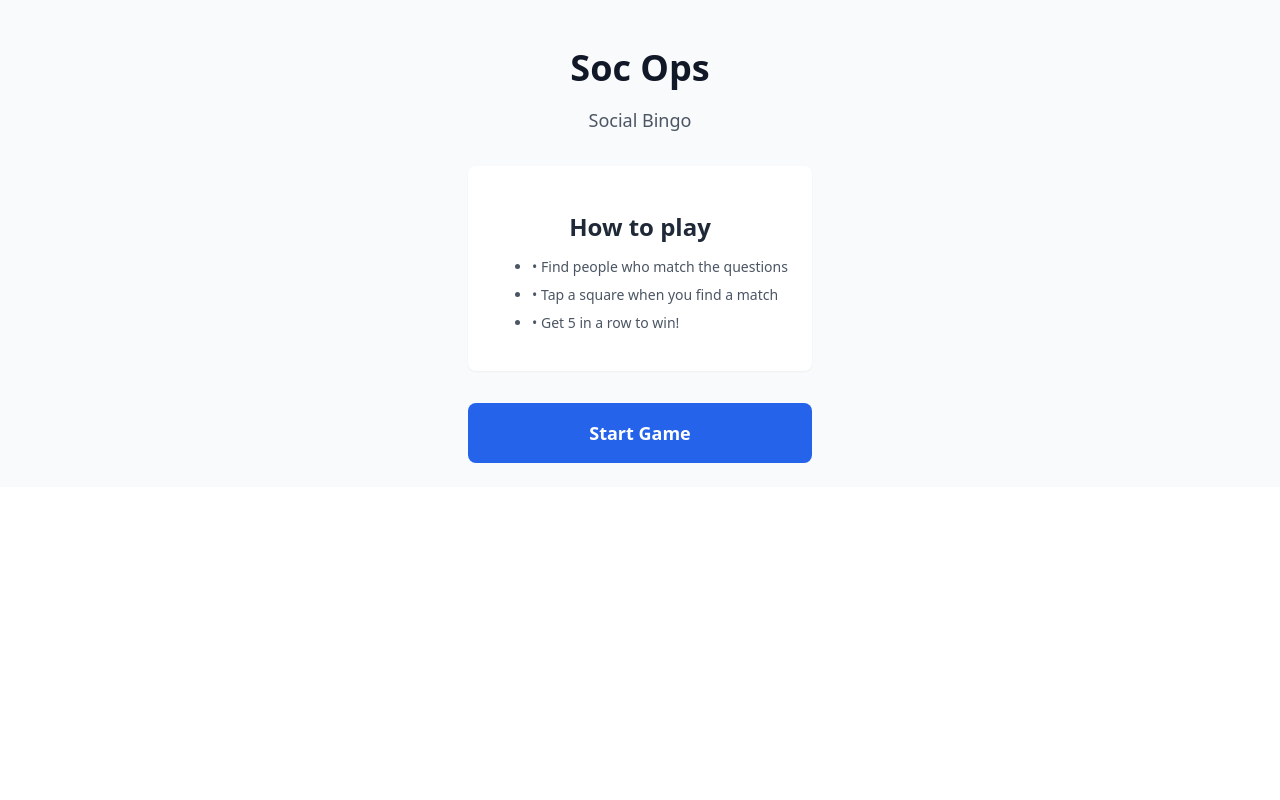
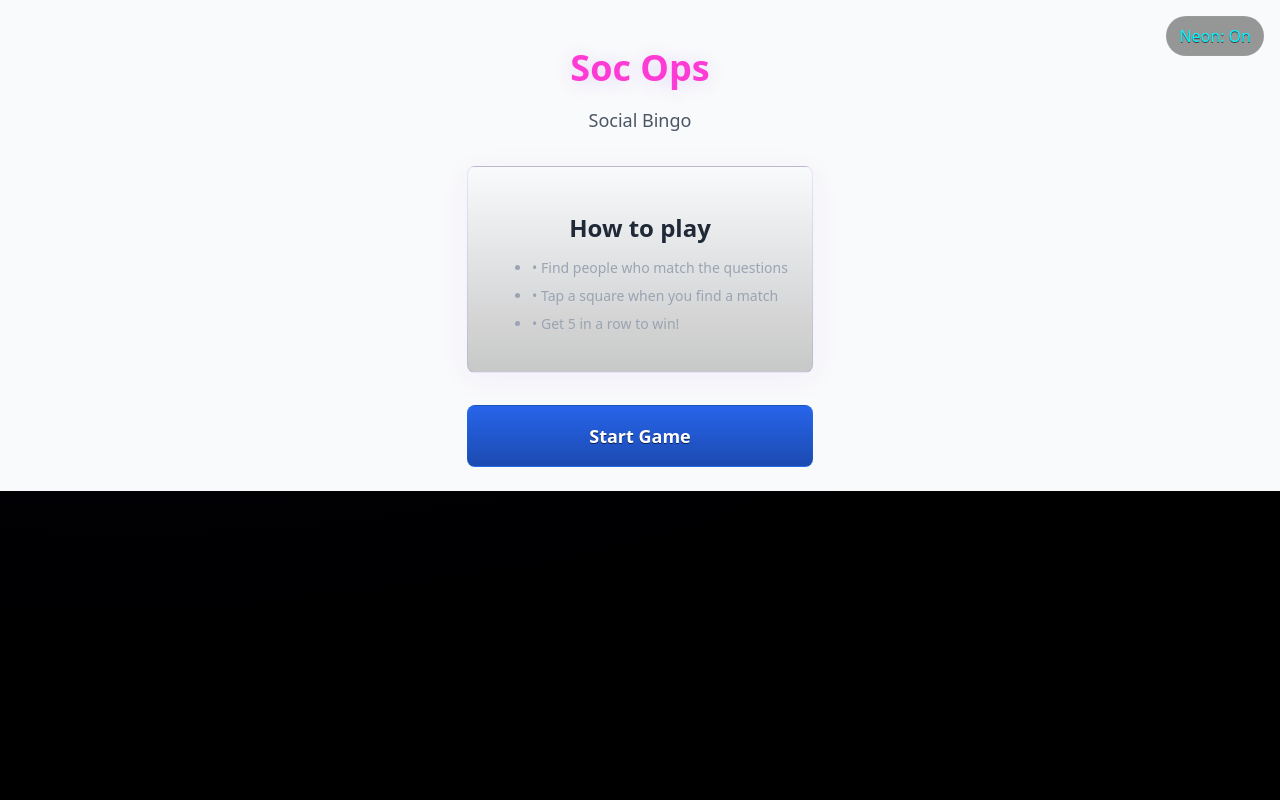
Before and after one commit to KrithiAS10/copilot-workshop, a FastAPI app: page / in a window 1280 px wide. Run offline with FastAPI, Linux system fonts and the light colour scheme.

Commit message:
Add Cyberpunk Neon theme styles and toggle functionality

```diff
--- /dev/null
+++ b/app/static/css/cyberpunk.css
@@ -0,0 +1,75 @@
+:root{
+    --bg-900: #04040a;
+    --bg-800: #0a0612;
+    --panel: rgba(10,10,20,0.6);
+    --neon-cyan: #00f6ff;
+    --neon-pink: #ff3bd6;
+    --neon-purple: #7c3aed;
+    --muted: #9aa4b2;
+}
+
+/* Page background */
+body {
+    background: radial-gradient(1200px 600px at 10% 10%, #08102a 0%, #02020a 30%, #000000 100%), linear-gradient(180deg, rgba(7,6,15,0.6), rgba(0,0,0,0.9));
+    color: var(--neon-cyan);
+    -webkit-font-smoothing: antialiased;
+}
+
+/* Links */
+a { color: var(--neon-pink); text-decoration: none; }
+a:hover { text-decoration: underline; color: var(--neon-cyan); }
+
+/* Cards and panels */
+.rounded, .shadow-sm, .shadow-xl {
+    background: linear-gradient(180deg, rgba(255,255,255,0.02), rgba(0,0,0,0.25));
+    border: 1px solid rgba(124,58,237,0.12);
+    box-shadow: 0 6px 30px rgba(124,58,237,0.06), inset 0 1px 0 rgba(255,255,255,0.02);
+}
+
+.bg-white { background: linear-gradient(180deg, rgba(255,255,255,0.02), rgba(0,0,0,0.2)); color: var(--neon-cyan); }
+.text-gray-700 { color: var(--muted); }
+
+/* Buttons */
+button {
+    background: linear-gradient(180deg, rgba(255,255,255,0.01), rgba(0,0,0,0.25));
+    color: var(--neon-cyan);
+    border: 1px solid rgba(0,246,255,0.06);
+    text-shadow: 0 1px 0 rgba(0,0,0,0.6);
+}
+button:hover { box-shadow: 0 0 18px rgba(0,246,255,0.08); }
+
+/* Bingo squares */
+.grid.grid-cols-5 button {
+    background: linear-gradient(180deg, rgba(255,255,255,0.01), rgba(0,0,0,0.3));
+    border: 1px solid rgba(255,255,255,0.03);
+    color: var(--neon-cyan);
+}
+.grid.grid-cols-5 button.bg-marked {
+    background: linear-gradient(180deg, rgba(0,246,255,0.06), rgba(255,59,214,0.04));
+    border-color: rgba(124,58,237,0.6);
+    color: #0b1020;
+    box-shadow: 0 6px 24px rgba(124,58,237,0.18), 0 0 10px rgba(255,59,214,0.08) inset;
+}
+.grid.grid-cols-5 button.bg-amber-200 {
+    background: linear-gradient(180deg, rgba(124,58,237,0.12), rgba(255,59,214,0.02));
+    border-color: rgba(255,59,214,0.6);
+    color: #0b1020;
+    box-shadow: 0 8px 30px rgba(255,59,214,0.12);
+}
+
+/* Checkmark */
+.text-green-600 { color: var(--neon-pink); text-shadow: 0 0 8px rgba(255,59,214,0.6); }
+
+/* Headings */
+.text-5xl, .text-4xl, h1 { color: var(--neon-pink); text-shadow: 0 2px 18px rgba(124,58,237,0.18); }
+
+/* Small muted text */
+.text-sm, .text-xs { color: var(--muted); }
+
+/* Utility: subtle animated glow */
+@keyframes pulse-neon {
+    0% { box-shadow: 0 0 6px rgba(124,58,237,0.06); }
+    50% { box-shadow: 0 0 22px rgba(124,58,237,0.12); }
+    100% { box-shadow: 0 0 6px rgba(124,58,237,0.06); }
+}
+.neon-pulse { animation: pulse-neon 3s infinite ease-in-out; }
--- a/app/templates/base.html
+++ b/app/templates/base.html
@@ -3,16 +3,50 @@
 <head>
 <meta charset="utf-8">
     <meta name="viewport" content="width=device-width, initial-scale=1.0, maximum-scale=1.0, user-scalable=no">
-    <meta name="theme-color" content="#2563eb">
+    <meta name="theme-color" content="#0a0612">
     <meta name="description" content="Social Bingo - Find people who match the questions!">
     <title>Soc Ops - Social Bingo</title>
     <link rel="stylesheet" href="/static/css/app.css">
+    <link rel="stylesheet" href="/static/css/cyberpunk.css">
     <link rel="icon" type="image/png" href="/static/favicon.png">
     <script src="/static/js/htmx.min.js"></script>
+    <script>
+        // Ensure body has dark class for theme, allow future toggle
+        document.documentElement.classList.add('dark');
+        document.addEventListener('DOMContentLoaded', function(){
+            document.body.classList.add('neon-pulse');
+        });
+    </script>
 </head>
 <body>
+    <button id="theme-toggle" aria-label="Toggle cyberpunk theme" title="Toggle neon theme" style="position:fixed;top:1rem;right:1rem;z-index:60;padding:0.5rem 0.75rem;border-radius:999px;background:rgba(0,0,0,0.4);color:var(--neon-cyan);border:1px solid rgba(255,255,255,0.04);backdrop-filter: blur(6px);">
+        <span id="theme-toggle-label">Neon: On</span>
+    </button>
+
     <div id="app">
         {% block content %}{% endblock %}
     </div>
+
+    <script>
+        (function(){
+            const link = Array.from(document.getElementsByTagName('link')).find(l=>l.href && l.href.endsWith('/static/css/cyberpunk.css'));
+            const toggle = document.getElementById('theme-toggle');
+            const label = document.getElementById('theme-toggle-label');
+            function setState(enabled){
+                if(link) link.disabled = !enabled;
+                localStorage.setItem('cyberpunk', enabled ? 'on' : 'off');
+                label.textContent = 'Neon: ' + (enabled ? 'On' : 'Off');
+                document.body.classList.toggle('neon-pulse', enabled);
+            }
+            // Init from storage
+            const saved = localStorage.getItem('cyberpunk');
+            if(saved === 'off') setState(false);
+            else setState(true);
+            toggle.addEventListener('click', ()=>{
+                const enabled = !(link && !link.disabled);
+                setState(enabled);
+            });
+        })();
+    </script>
 </body>
 </html>
```
Also changed, not shown: .github/copilot-instructions.md.
